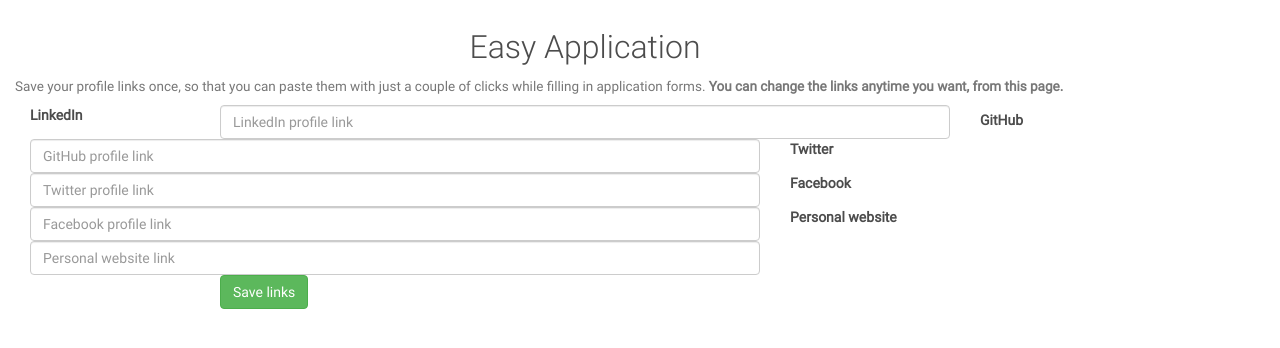
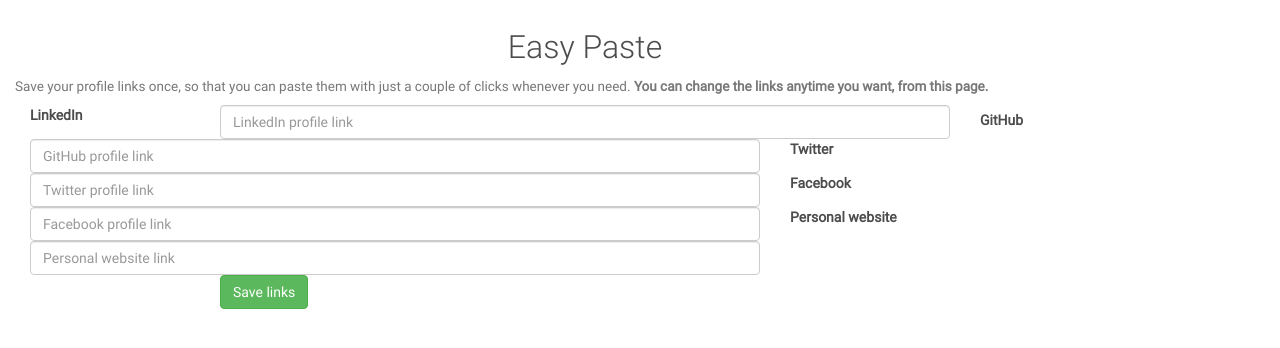
Before and after one commit to sahildua2305/easy-paste-chrome, a browser extension: page index.html in a window 1280 px wide. Drawn offline with Linux system fonts and the light colour scheme.

Commit message:
Rename to easy paste

```diff
--- a/assets/js/background.js
+++ b/assets/js/background.js
@@ -2,12 +2,12 @@
 * @Author: sahildua2305
 * @Date:   2016-05-01 07:29:02
 * @Last Modified by:   Sahil Dua
-* @Last Modified time: 2016-05-04 02:24:37
+* @Last Modified time: 2016-05-04 02:25:27
 */
 
 
 var parent = chrome.contextMenus.create({
-				"title": "Paste easy application link here",
+				"title": "Paste easy link here",
 				"contexts": ["editable"],
 				"onclick": pasteLink
 			});
--- a/index.html
+++ b/index.html
@@ -9,8 +9,8 @@
 	</head>
 	<body>
 		<div class="container">
-			<h1>Easy Application</h1>
-			<h4><small>Save your profile links once, so that you can paste them with just a couple of clicks while filling in application forms. <b>You can change the links anytime you want, from this page.</b></small></h4>
+			<h1>Easy Paste</h1>
+			<h4><small>Save your profile links once, so that you can paste them with just a couple of clicks whenever you need. <b>You can change the links anytime you want, from this page.</b></small></h4>
 			<div class="form-group">
 				<label for="linkedin" class="col-md-2 col-sm-2 control-label">LinkedIn</small></label>
 				<div class="col-md-8 col-sm-8">
```
Also changed, not shown: manifest.json, 1 other file.
